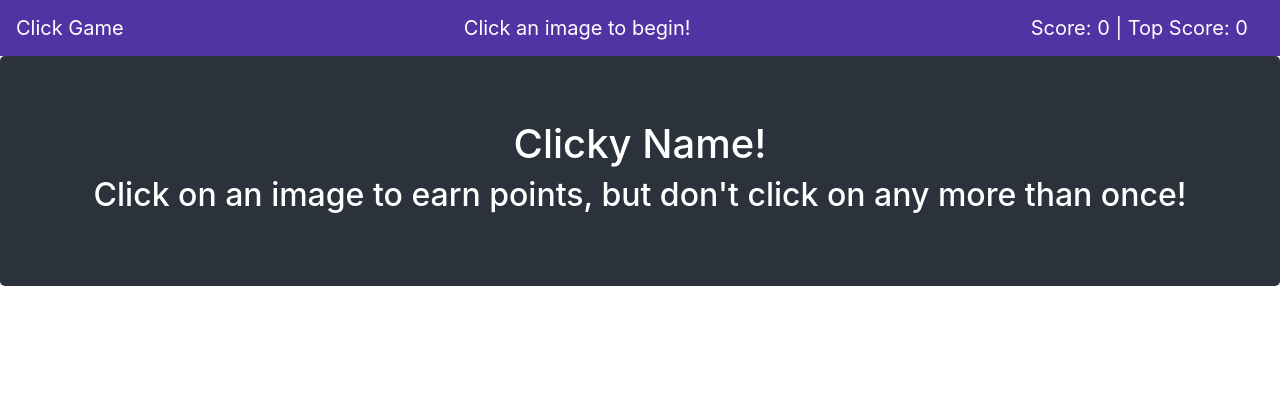
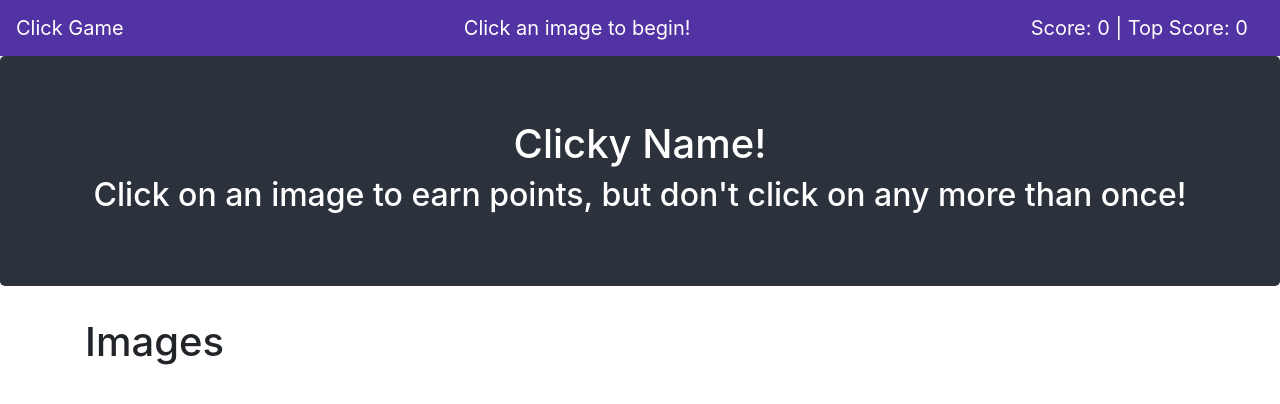
Before and after one commit to kamzh88/Facescape.github.io, a React (Create React App) app: page / in a window 1280 px wide. Shown: the top 404 px of the page. Built offline with nearby package versions, Linux system fonts and the light colour scheme.

Commit message:
move image.json data into photo.js

```diff
--- a/src/App.js
+++ b/src/App.js
@@ -2,12 +2,19 @@ import React from "react";
 import Navbar from "./components/Navbar";
 import Header from "./components/Header";
 import Wrapper from "./components/Wrapper";
+import Body from "./components/Body";
+import Photo from "./components/Photo";
+import images from "./image.json";
 
 function App() {
+    console.log(images);
     return (
         <Wrapper>
             <Navbar></Navbar>
             <Header></Header>
+            <Body>
+                <Photo images={images}></Photo>
+            </Body>
         </Wrapper>
 
     )
--- /dev/null
+++ b/src/components/Body.js
@@ -0,0 +1,9 @@
+import React from "react";
+
+function Body(props) {
+    return(
+        <div className="container">{props.children}</div>
+    )
+}
+
+export default Body;
--- /dev/null
+++ b/src/components/Photo.js
@@ -0,0 +1,12 @@
+import React from "react";
+
+
+
+function Photo(props) {
+    console.log(props);
+    return(
+        <h1>Images</h1>
+    )
+}
+
+export default Photo;
```
